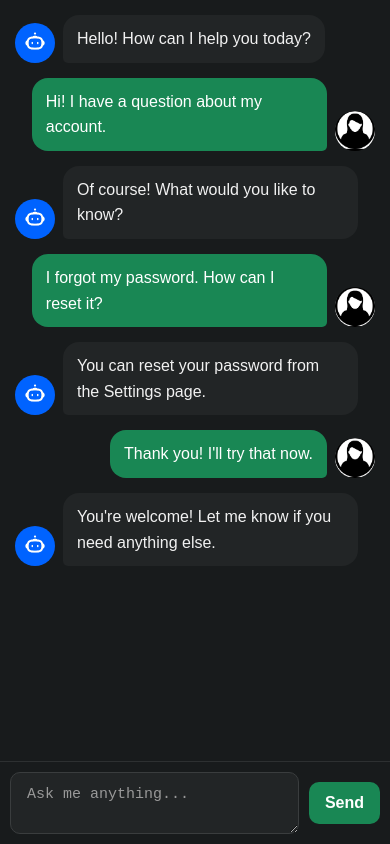
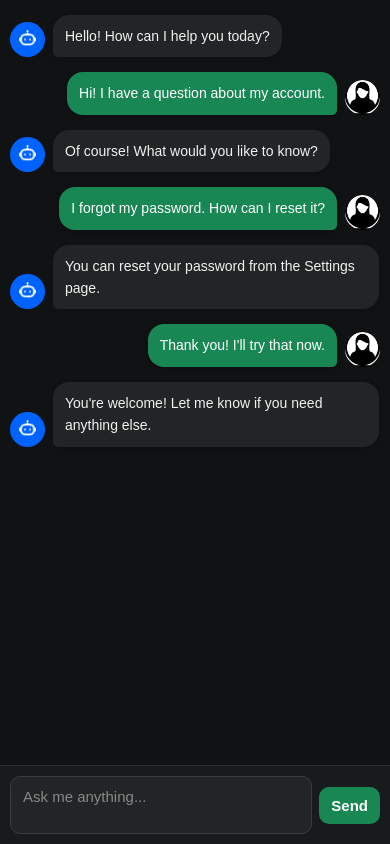
Before and after one commit to Edldev12/Chatbot, a React (Vite) app: page / in a window 390 px wide. Built offline with nearby package versions, Linux system fonts and the light colour scheme.

Commit message:
Improve chatbot UI and responsiveness

```diff
--- a/src/App.jsx
+++ b/src/App.jsx
@@ -1,7 +1,7 @@
 import { useState } from "react";
 import ChatInput from "./component/ChatInput.jsx";
 import ChatMessages from "./component/ChatMessage.jsx";
-
+import "./index.css";
 function App() {
   const [chatMessages, setChatMessages] = useState([
     {
--- a/src/index.css
+++ b/src/index.css
@@ -1,6 +1,6 @@
-/* =========================
-   RESET
-========================= */
+/* =========================================================
+   GLOBAL
+========================================================= */
 
 * {
   box-sizing: border-box;
@@ -9,70 +9,48 @@
 html,
 body,
 #root {
+  width: 100%;
+  height: 100%;
   margin: 0;
-  min-height: 100%;
 }
 
 body {
   font-family: Arial, Helvetica, sans-serif;
-  background-color: #121415;
-  color: #f5f5f5;
+  background-color: #101213;
+  color: #f1f1f1;
 }
 
 
-/* =========================
-   APP
-========================= */
-
-#root {
-  min-height: 100vh;
-
-  display: flex;
-  justify-content: center;
-  align-items: center;
-
-  padding: 20px;
-}
+/* =========================================================
+   APP CONTAINER
+========================================================= */
 
 .app-container {
   width: 100%;
-  max-width: 900px;
-  height: 90vh;
-
+  height: 100vh;
   display: flex;
   flex-direction: column;
-
-  background-color: #181b1c;
-
-  border: 1px solid #292d2e;
-  border-radius: 18px;
-
+  background-color: #101213;
   overflow: hidden;
-
-  box-shadow: 0 10px 40px rgba(0, 0, 0, 0.35);
 }
 
 
-/* =========================
-   CHAT MESSAGES AREA
-========================= */
+/* =========================================================
+   CHAT MESSAGES
+========================================================= */
 
 .chat-messages {
   flex: 1;
-
   padding: 25px;
-
   overflow-y: auto;
   overflow-x: hidden;
-
   scroll-behavior: smooth;
+  scrollbar-width: thin;
 }
 
-
-/* Scrollbar */
-
+/* Chrome, Edge and Safari */
 .chat-messages::-webkit-scrollbar {
-  width: 8px;
+  width: 7px;
 }
 
 .chat-messages::-webkit-scrollbar-track {
@@ -80,50 +58,39 @@ body {
 }
 
 .chat-messages::-webkit-scrollbar-thumb {
-  background: #343839;
+  background: #3a3d3e;
   border-radius: 10px;
 }
 
 .chat-messages::-webkit-scrollbar-thumb:hover {
-  background: #454a4b;
+  background: #555;
 }
 
 
-/* =========================
-   MESSAGE ROW
-========================= */
+/* =========================================================
+   CHAT MESSAGE
+========================================================= */
 
 .chat-message {
   width: 100%;
-
   display: flex;
   align-items: flex-end;
-
   gap: 12px;
-
   margin-bottom: 20px;
 }
-
-
-/* =========================
-   AVATAR
-========================= */
 
 .chat-message img {
   width: 50px;
   height: 50px;
-
   flex-shrink: 0;
-
   border-radius: 50%;
-
   object-fit: cover;
 }
 
 
-/* =========================
+/* =========================================================
    ROBOT MESSAGE
-========================= */
+========================================================= */
 
 .chat-message.robot {
   justify-content: flex-start;
@@ -132,15 +99,14 @@ body {
 .chat-message.robot .markdown-content {
   background-color: #222526;
   color: #f1f1f1;
-
   border-radius: 16px;
   border-bottom-left-radius: 5px;
 }
 
 
-/* =========================
+/* =========================================================
    USER MESSAGE
-========================= */
+========================================================= */
 
 .chat-message.user {
   justify-content: flex-end;
@@ -149,34 +115,31 @@ body {
 .chat-message.user .markdown-content {
   background-color: rgb(25, 135, 84);
   color: white;
-
   border-radius: 16px;
   border-bottom-right-radius: 5px;
 }
 
 
-/* =========================
-   MARKDOWN MESSAGE BUBBLE
-========================= */
+/* =========================================================
+   MESSAGE BUBBLE
+========================================================= */
 
 .markdown-content {
   max-width: 75%;
-
   padding: 14px 18px;
-
-  font-size: 17px;
+  font-size: 16px;
   line-height: 1.6;
-
   overflow-wrap: anywhere;
+  box-shadow: 0 2px 6px rgba(0, 0, 0, 0.15);
 }
 
 
-/* =========================
-   MARKDOWN PARAGRAPHS
-========================= */
+/* =========================================================
+   MARKDOWN
+========================================================= */
 
 .markdown-content p {
-  margin: 0 0 12px;
+  margin: 0 0 10px;
 }
 
 .markdown-content p:last-child {
@@ -184,50 +147,35 @@ body {
 }
 
 
-/* =========================
-   MARKDOWN HEADINGS
-========================= */
+/* Headings */
 
 .markdown-content h1,
 .markdown-content h2,
 .markdown-content h3,
-.markdown-content h4,
-.markdown-content h5,
-.markdown-content h6 {
-  margin-top: 0;
-  margin-bottom: 12px;
-
+.markdown-content h4 {
+  margin-top: 15px;
+  margin-bottom: 10px;
   line-height: 1.3;
 }
 
 .markdown-content h1 {
-  font-size: 26px;
+  font-size: 25px;
 }
 
 .markdown-content h2 {
-  font-size: 23px;
+  font-size: 22px;
 }
 
 .markdown-content h3 {
-  font-size: 20px;
+  font-size: 19px;
 }
 
 .markdown-content h4 {
-  font-size: 18px;
-}
-
-.markdown-content h5 {
   font-size: 17px;
 }
 
-.markdown-content h6 {
-  font-size: 16px;
-}
 
-
-/* =========================
-   MARKDOWN BOLD / ITALIC
-========================= */
+/* Bold and italic */
 
 .markdown-content strong {
   font-weight: 700;
@@ -238,235 +186,125 @@ body {
 }
 
 
-/* =========================
-   MARKDOWN LISTS
-========================= */
+/* =========================================================
+   LISTS
+========================================================= */
 
 .markdown-content ul,
 .markdown-content ol {
-  margin-top: 8px;
-  margin-bottom: 12px;
-
+  margin: 10px 0;
   padding-left: 25px;
 }
 
 .markdown-content li {
-  margin-bottom: 6px;
+  margin-bottom: 5px;
 }
 
 
-/* =========================
-   MARKDOWN LINKS
-========================= */
+/* =========================================================
+   LINKS
+========================================================= */
 
 .markdown-content a {
-  color: #66b3ff;
-
+  color: #72b7ff;
   text-decoration: underline;
-
-  word-break: break-word;
 }
 
 .markdown-content a:hover {
-  color: #9cccff;
+  opacity: 0.8;
 }
 
 
-/* =========================
+/* =========================================================
    INLINE CODE
-========================= */
+========================================================= */
 
 .markdown-content code {
-  padding: 3px 6px;
-
-  background-color: #111415;
-
+  background-color: rgba(255, 255, 255, 0.1);
+  padding: 2px 6px;
   border-radius: 5px;
-
-  font-family: Consolas, monospace;
+  font-family: Consolas, Monaco, monospace;
   font-size: 14px;
 }
 
 
-/* =========================
+/* =========================================================
    CODE BLOCK
-========================= */
+========================================================= */
 
 .markdown-content pre {
-  margin: 14px 0 0;
-
-  padding: 15px;
-
+  margin: 12px 0;
+  padding: 14px;
   background-color: #111415;
-
-  border: 1px solid #303536;
-  border-radius: 10px;
-
+  border-radius: 8px;
   overflow-x: auto;
 }
 
 .markdown-content pre code {
+  background: transparent;
   padding: 0;
-
-  background: transparent;
-
-  color: #e8e8e8;
-
   font-size: 14px;
   line-height: 1.5;
 }
 
 
-/* =========================
+/* =========================================================
    BLOCKQUOTE
-========================= */
+========================================================= */
 
 .markdown-content blockquote {
   margin: 12px 0;
-
   padding: 8px 15px;
-
-  border-left: 4px solid rgb(25, 135, 84);
-
-  background-color: rgba(255, 255, 255, 0.04);
-
-  color: #cccccc;
+  border-left: 4px solid #777;
+  background-color: rgba(255, 255, 255, 0.05);
+  color: #ccc;
 }
 
 
-/* =========================
+/* =========================================================
    HORIZONTAL LINE
-========================= */
+========================================================= */
 
 .markdown-content hr {
-  margin: 18px 0;
-
   border: none;
-  border-top: 1px solid #3a3d3e;
+  border-top: 1px solid #444;
+  margin: 15px 0;
 }
 
 
-/* =========================
+/* =========================================================
    TABLE
-========================= */
+========================================================= */
 
 .markdown-content table {
   width: 100%;
-
-  margin: 15px 0;
-
   border-collapse: collapse;
-
-  font-size: 15px;
+  margin: 12px 0;
+  display: block;
+  overflow-x: auto;
 }
 
 .markdown-content th,
 .markdown-content td {
+  border: 1px solid #444;
   padding: 8px 10px;
-
-  border: 1px solid #3a3d3e;
-
   text-align: left;
 }
 
 .markdown-content th {
-  background-color: #111415;
+  background-color: #303334;
 }
 
 
-/* =========================
-   INPUT AREA
-========================= */
-
-.chat-input-container {
-  display: flex;
-  align-items: center;
-
-  gap: 10px;
-
-  padding: 15px;
-
-  background-color: #181b1c;
-
-  border-top: 1px solid #2d3031;
-}
-
-
-/* =========================
-   INPUT
-========================= */
-
-.chat-input {
-  flex: 1;
-
-  min-width: 0;
-
-  padding: 13px 16px;
-
-  border: 1px solid #3a3d3e;
-  border-radius: 10px;
-
-  background-color: #222526;
-  color: white;
-
-  font-size: 16px;
-
-  outline: none;
-}
-
-.chat-input::placeholder {
-  color: #999;
-}
-
-.chat-input:focus {
-  border-color: rgb(25, 135, 84);
-
-  box-shadow: 0 0 0 2px rgba(25, 135, 84, 0.15);
-}
-
-
-/* =========================
-   SEND BUTTON
-========================= */
-
-.chat-input-container button {
-  flex-shrink: 0;
-
-  padding: 13px 22px;
-
-  border: none;
-  border-radius: 10px;
-
-  background-color: rgb(25, 135, 84);
-  color: white;
-
-  font-size: 16px;
-  font-weight: 600;
-
-  cursor: pointer;
-
-  transition:
-    background-color 0.2s ease,
-    transform 0.1s ease;
-}
-
-.chat-input-container button:hover {
-  background-color: rgb(20, 110, 70);
-}
-
-.chat-input-container button:active {
-  transform: scale(0.96);
-}
-
-.chat-input-container button:disabled {
-  opacity: 0.6;
-  cursor: not-allowed;
-}
+/* =========================================================
+   LOADING SKELETON
+========================================================= */
 
 .typing-skeleton {
   display: flex;
   align-items: center;
   gap: 5px;
+  min-width: 55px;
 }
 
 .typing-skeleton span {
@@ -504,30 +342,110 @@ body {
   }
 }
 
-/* =========================
-   MOBILE
-========================= */
+
+/* =========================================================
+   INPUT CONTAINER
+========================================================= */
+
+.chat-input-container {
+  display: flex;
+  align-items: center;
+  gap: 10px;
+  padding: 15px;
+  background-color: #181b1c;
+  border-top: 1px solid #2d3031;
+}
+
+
+/* =========================================================
+   TEXTAREA
+========================================================= */
+
+.chat-input {
+  flex: 1;
+  min-width: 0;
+  min-height: 48px;
+  max-height: 150px;
+  padding: 13px 16px;
+
+  border: 1px solid #3a3d3e;
+  border-radius: 10px;
+
+  background-color: #222526;
+  color: white;
+
+  font-size: 16px;
+  font-family: inherit;
+
+  outline: none;
+  resize: none;
+
+  transition:
+    border-color 0.2s ease,
+    box-shadow 0.2s ease;
+}
+
+.chat-input::placeholder {
+  color: #888;
+}
+
+.chat-input:focus {
+  border-color: #198754;
+  box-shadow: 0 0 0 2px rgba(25, 135, 84, 0.15);
+}
+
+
+/* =========================================================
+   SEND BUTTON
+========================================================= */
+
+.chat-input-container button {
+  flex-shrink: 0;
+
+  padding: 13px 20px;
+
+  border: none;
+  border-radius: 10px;
+
+  background-color: rgb(25, 135, 84);
+  color: white;
+
+  font-size: 16px;
+  font-weight: 600;
+
+  cursor: pointer;
+
+  transition:
+    background-color 0.2s ease,
+    transform 0.1s ease,
+    opacity 0.2s ease;
+}
+
+.chat-input-container button:hover:not(:disabled) {
+  background-color: rgb(20, 115, 72);
+}
+
+.chat-input-container button:active:not(:disabled) {
+  transform: scale(0.97);
+}
+
+.chat-input-container button:disabled {
+  opacity: 0.6;
+  cursor: not-allowed;
+}
+
+
+/* =========================================================
+   MOBILE RESPONSIVE
+========================================================= */
 
 @media (max-width: 600px) {
-  #root {
-    padding: 0;
-  }
-
-  .app-container {
-    width: 100%;
-    height: 100vh;
-
-    border: none;
-    border-radius: 0;
-  }
-
   .chat-messages {
-    padding: 15px;
+    padding: 15px 10px;
   }
 
   .chat-message {
     gap: 8px;
-
     margin-bottom: 15px;
   }
 
@@ -537,34 +455,66 @@ body {
   }
 
   .markdown-content {
-    max-width: 82%;
-
+    max-width: 85%;
     padding: 11px 14px;
-
-    font-size: 16px;
+    font-size: 15px;
   }
 
   .markdown-content h1 {
-    font-size: 22px;
+    font-size: 21px;
   }
 
   .markdown-content h2 {
-    font-size: 20px;
+    font-size: 19px;
   }
 
   .markdown-content h3 {
-    font-size: 18px;
+    font-size: 17px;
+  }
+
+  .markdown-content pre {
+    padding: 10px;
+  }
+
+  .markdown-content pre code {
+    font-size: 13px;
   }
 
   .chat-input-container {
     padding: 10px;
+    gap: 7px;
   }
 
   .chat-input {
+    min-height: 44px;
+    padding: 11px 12px;
     font-size: 15px;
   }
 
   .chat-input-container button {
-    padding: 12px 16px;
+    padding: 11px 15px;
+    font-size: 15px;
   }
 }
+
+
+/* =========================================================
+   VERY SMALL SCREENS
+========================================================= */
+
+@media (max-width: 400px) {
+  .chat-message img {
+    width: 35px;
+    height: 35px;
+  }
+
+  .markdown-content {
+    max-width: 88%;
+    padding: 10px 12px;
+    font-size: 14px;
+  }
+
+  .chat-input-container button {
+    padding: 10px 12px;
+  }
+}
```
